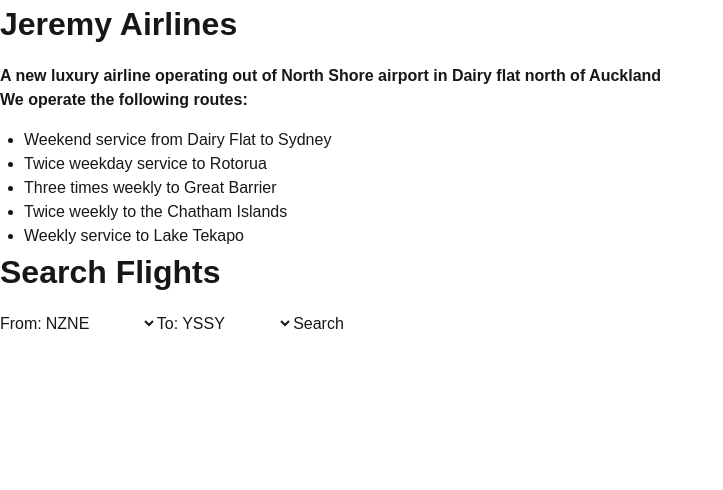
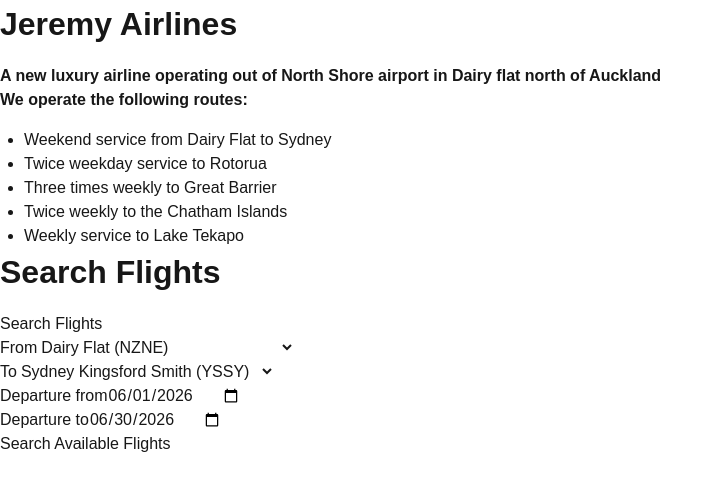
Before and after one commit to Jezza2000/my-airline, a Next.js app: page / in a window 1280 px wide. Shown: the top 490 px of the page, without its empty margins (0-723 px from the left). Built offline with nearby package versions, Linux system fonts and the light colour scheme.

Commit message:
commit5-search2

```diff
--- /dev/null
+++ b/app/api/flights/route.js
@@ -0,0 +1,56 @@
+import { NextResponse } from 'next/server';
+import clientPromise from '@/lib/mongodb';
+import { isValidRoute } from '@/lib/schedules';
+
+
+export async function GET(request) {
+    const { searchParams } = new URL(request.url);
+    const from = searchParams.get('orig');
+    const to = searchParams.get('dest');
+    const startDate = searchParams.get('from');
+    const endDate   = searchParams.get('to');
+
+    if (!from || !to) { //checks for blank
+        return NextResponse.json({ error: 'origin and destination are required' }, { status: 400 });
+    }
+
+    if (!isValidRoute(from, to)) { //checks against the valid route table
+        return NextResponse.json({ error: 'Invalid route' }, { status: 400 });
+    }
+
+    const firstDate = startDate ? new Date(from + 'T00:00:00Z') : new Date();
+    const lastDate   = endDate   ? new Date(to   + 'T23:59:59Z') : new Date(Date.now() + 90 * 86400000);
+
+    try {
+        const client = await clientPromise;
+        const db = client.db('airline');
+
+        const flights = await db.collection('schedules').find(
+            {
+                startDate,
+                endDate,
+                depDate: { $gte: firstDate, $lte: lastDate },
+                $expr: { $lt: [{ $size: '$bookings' }, '$seats'] }, // available only
+            },
+            {
+                projection: { flightNo: 1, aircraft: 1, orig: 1, dest: 1,
+                      depDate: 1, arrDate: 1, seats: 1,
+                      available: { $subtract: ['$seats', { $size: '$bookings' }] } },
+                sort: { depDate: 1 },
+                limit: 20,
+            }
+        ).toArray();
+
+        const result = flights.map(f => ({
+            ...f,
+            _id: f._id.toString(),
+            available: f.seats - (f.bookings?.length ?? 0),
+            bookings: undefined, // never send booking IDs to client
+        }));
+
+        return NextResponse.json(result);
+    } catch (err) {
+        console.error(err);
+        return NextResponse.json({ error: 'Database error' }, { status: 500 });
+    }
+}
--- a/app/modules/FlightSearch.jsx
+++ /dev/null
@@ -1,40 +0,0 @@
-'use client';
-import {useState} from "react";
-
-const AIRPORTS = ["NZNE", "YSSY", "NZRO", "NZGB", "NZCI", "NZTL"];
-
-export default function FlightSearch () {
-  const [from, setFrom] = useState("NZNE");
-  const [to, setTo] = useState("YSSY");
-
-    const handleSubmit = (e) => {
-    e.preventDefault();
-    alert(`From: ${from} → To: ${to}`);
-  };
-
-  return (
-      <form onSubmit={handleSubmit}>
-        <label>
-          From:
-          <select value={from} onChange={(e) => setFrom(e.target.value)} required>
-            <option value="">Select airport</option>
-            {AIRPORTS.map((code) => (
-                <option key={code} value={code}>{code}</option>
-            ))}
-          </select>
-        </label>
-
-        <label>
-          To:
-          <select value={to} onChange={(e) => setTo(e.target.value)} required>
-            <option value="">Select airport</option>
-            {AIRPORTS.map((code) => (
-                <option key={code} value={code}>{code}</option>
-            ))}
-          </select>
-        </label>
-
-        <button type="submit">Search</button>
-      </form>
-  );
-}
--- a/app/page.jsx
+++ b/app/page.jsx
@@ -1,6 +1,6 @@
 
 import Image from "next/image";
-import FlightSearch from "./modules/FlightSearch";
+import FlightSearch from "@/modules/FlightSearch";
 
 export default function Home() {
   return (
--- /dev/null
+++ b/lib/mongodb.js
@@ -0,0 +1,24 @@
+import { MongoClient } from 'mongodb';
+
+const uri = process.env.MONGODB_URI;
+const options = {};
+
+let client;
+let clientPromise;
+
+if (!process.env.MONGODB_URI) {
+  throw new Error('MONGODB_URI missing from .env.local');
+}
+
+if (process.env.NODE_ENV === 'development') { //for development
+  if (!global._mongoClientPromise) {
+    client = new MongoClient(uri, options);
+    global._mongoClientPromise = client.connect();
+  }
+  clientPromise = global._mongoClientPromise;
+} else {
+  client = new MongoClient(uri, options);
+  clientPromise = client.connect();
+}
+
+export default clientPromise;
--- /dev/null
+++ b/lib/schedules.js
@@ -0,0 +1,27 @@
+//route validation
+
+export const AIRPORTS = {
+  NZNE: 'Dairy Flat',
+  YSSY: 'Sydney Kingsford Smith',
+  NZRO: 'Rotorua',
+  NZGB: 'Great Barrier Island',
+  NZCI: 'Chatham Islands — Tuuta',
+  NZTL: 'Lake Tekapo',
+};
+
+export const ROUTES = [
+  { orig: 'NZNE', dest: 'YSSY' },
+  { orig: 'YSSY', dest: 'NZNE' },
+  { orig: 'NZNE', dest: 'NZRO' },
+  { orig: 'NZRO', dest: 'NZNE' },
+  { orig: 'NZNE', dest: 'NZGB' },
+  { orig: 'NZGB', dest: 'NZNE' },
+  { orig: 'NZNE', dest: 'NZCI' },
+  { orig: 'NZCI', dest: 'NZNE' },
+  { orig: 'NZNE', dest: 'NZTL' },
+  { orig: 'NZTL', dest: 'NZNE' },
+];
+
+export function isValidRoute(orig, dest) {
+  return ROUTES.some(r => r.orig === orig && r.dest === dest);
+}
--- /dev/null
+++ b/modules/FlightSearch.jsx
@@ -0,0 +1,75 @@
+'use client';
+import {useState} from "react";
+
+const AIRPORT_OPTIONS = [
+  { code: 'NZNE', label: 'Dairy Flat (NZNE)' },
+  { code: 'YSSY', label: 'Sydney Kingsford Smith (YSSY)' },
+  { code: 'NZRO', label: 'Rotorua (NZRO)' },
+  { code: 'NZGB', label: 'Great Barrier Island (NZGB)' },
+  { code: 'NZCI', label: 'Chatham Islands — Tuuta (NZCI)' },
+  { code: 'NZTL', label: 'Lake Tekapo (NZTL)' },
+];
+
+export default function FlightSearch () {
+  const [from, setFrom] = useState("NZNE");
+  const [to, setTo] = useState("YSSY");
+  const [startDate, setStartDate] = useState('2026-06-01');
+  const [endDate, setEndDate] = useState('2026-06-30');
+  const [loading, setLoading] = useState(false);
+  const [error, setError] = useState('');
+
+  async function handleSearch() {
+    if (from === to) {
+      setError('Origin and destination cannot be the same.');
+      return;
+    }
+    setError('');
+    setLoading(true);
+    try {
+      const res = await fetch(
+          `/api/flights?orig=${orig}&dest=${dest}&from=${dateFrom}&to=${dateTo}`
+      );
+      const data = await res.json();
+      if (!res.ok) {
+        setError(data.error || 'Search failed.');
+        onResults([]);
+      } else onResults(data);
+    } catch {
+      setError('Network error — please try again.');
+    } finally {
+      setLoading(false);
+    }
+  }
+
+  return (
+      <div>
+      <div className="section-label">Search Flights</div>
+      <div className="search-grid">
+        <div className="field-group">
+          <label>From</label>
+          <select value={from} onChange={e => setFrom(e.target.value)}>
+            {AIRPORT_OPTIONS.map(a => <option key={a.code} value={a.code}>{a.label}</option>)}
+          </select>
+        </div>
+        <div className="field-group">
+          <label>To</label>
+          <select value={to} onChange={e => setTo(e.target.value)}>
+            {AIRPORT_OPTIONS.map(a => <option key={a.code} value={a.code}>{a.label}</option>)}
+          </select>
+        </div>
+        <div className="field-group">
+          <label>Departure from</label>
+          <input type="date" value={startDate} onChange={e => setStartDate(e.target.value)} />
+        </div>
+        <div className="field-group">
+          <label>Departure to</label>
+          <input type="date" value={endDate} onChange={e => setEndDate(e.target.value)} />
+        </div>
+      </div>
+      {error && <p className="error-msg">{error}</p>}
+      <button className="search-btn" onClick={handleSearch} disabled={loading}>
+        {loading ? 'Searching...' : 'Search Available Flights'}
+      </button>
+    </div>
+  );
+}
```
